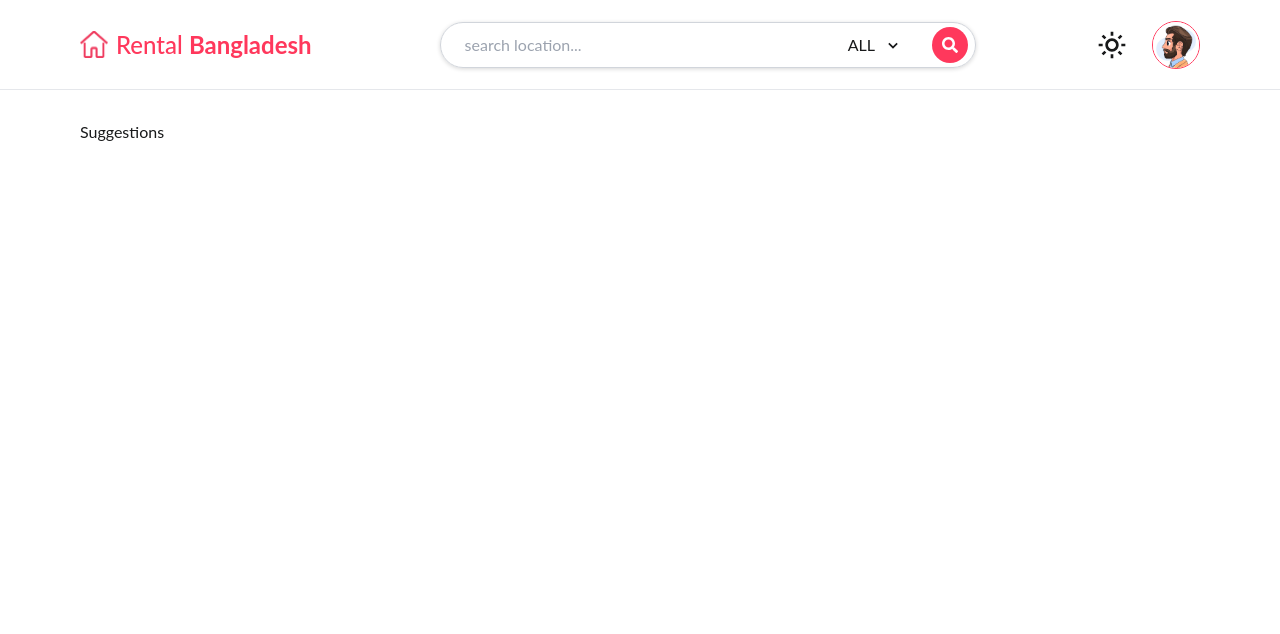
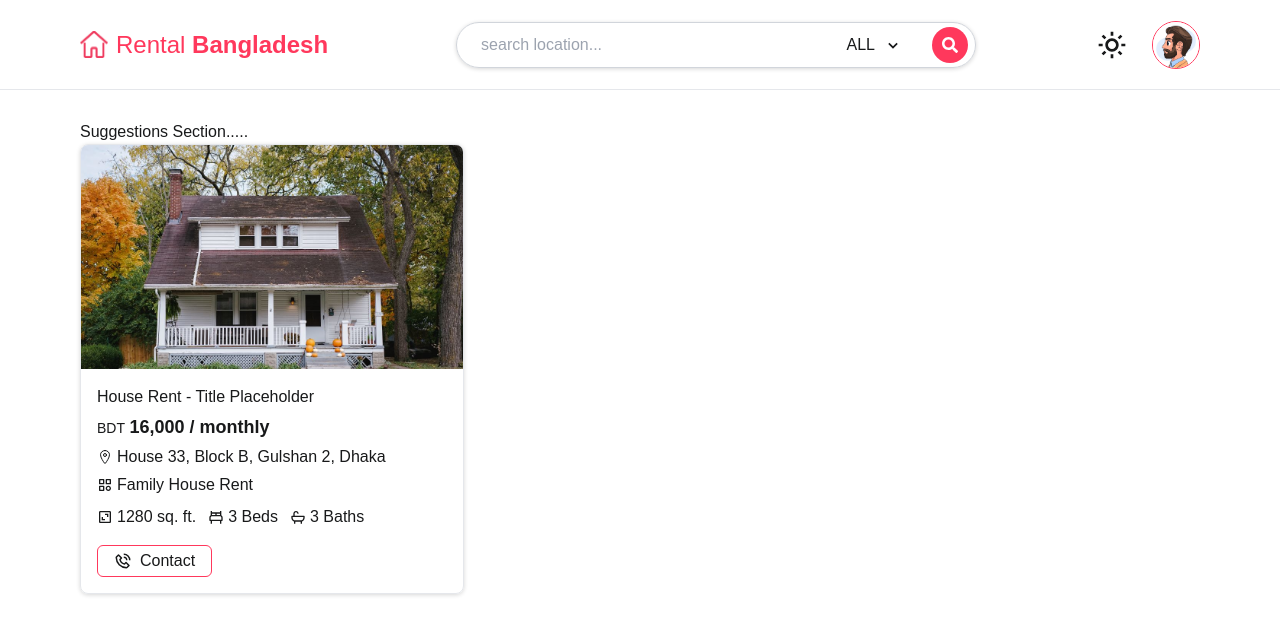
Before and after one commit to ZihadHossainNayem/Rental-Bangladesh-App, a React (Create React App) app: page / in a window 1280 px wide. Shown: the top 634 px of the page. Built offline with nearby package versions, Linux system fonts and the light colour scheme.

Commit message:
feature: card, contact pop up

```diff
--- /dev/null
+++ b/src/components/CardHome.js
@@ -0,0 +1,139 @@
+import React, { useState } from "react";
+import placeholderImg from "../assets/placeholder.jpg";
+
+import { BiBed, BiBath, BiArea, BiPhoneCall, BiCategory } from "react-icons/bi";
+import { RiSendPlaneLine } from "react-icons/ri";
+import { BsWhatsapp } from "react-icons/bs";
+import { IoLocationOutline, IoClose } from "react-icons/io5";
+
+export const CardHome = () => {
+  /* state for showing phone number */
+  const [showPhoneNumber, setShowPhoneNumber] = useState(false);
+
+  /* handing whatsapp message button */
+  const handleSendWhatsAppMessage = () => {
+    const url = `https://api.whatsapp.com/send?phone=${encodeURIComponent(
+      +8801551942841
+    )}`;
+    window.open(url, "_blank");
+  };
+
+  /* handling form submit */
+  const handleFormSubmit = () => {};
+  return (
+    <div className=" max-w-sm shadow-1 rounded-lg overflow-hidden border dark:border-gray-700">
+      {/* image */}
+      <img
+        src={placeholderImg}
+        alt="cardImg"
+        className="w-full h-56 object-cover"
+      />
+      {/* rental details */}
+      <div className="px-4 py-4">
+        {/* title, price, location category*/}
+        <div className="space-y-1">
+          <h1>House Rent - Title Placeholder</h1>
+          <p>
+            <span className="text-sm">BDT</span>{" "}
+            <span className="font-semibold text-lg">16,000 / monthly</span>
+          </p>
+          <p className="flex items-center gap-1">
+            <IoLocationOutline />
+            House 33, Block B, Gulshan 2, Dhaka
+          </p>
+          <p className="flex items-center gap-1">
+            <BiCategory /> Family House Rent
+          </p>
+        </div>
+        {/* room and space details */}
+        <div className="flex gap-3 py-2">
+          <span className="flex items-center gap-1">
+            <BiArea /> 1280 sq. ft.
+          </span>
+          <span className="flex items-center gap-1">
+            <BiBed /> 3 Beds
+          </span>
+          <span className="flex items-center gap-1">
+            <BiBath /> 3 Baths
+          </span>
+        </div>
+        {/* button - contact call email  */}
+        <div className="flex gap-4 pt-2">
+          <button
+            onClick={() => setShowPhoneNumber(!showPhoneNumber)}
+            className="flex items-center gap-2 border px-4 py-[3px] rounded-md border-fuchsiaPink hover:bg-fuchsiaPink hover:text-white"
+          >
+            <BiPhoneCall className="text-lg" />
+            Contact
+          </button>
+          {showPhoneNumber && (
+            <>
+              <div
+                className="fixed top-0 left-0 w-screen h-screen bg-black opacity-50 dark:opacity-80 z-[100]"
+                onClick={() => setShowPhoneNumber(false)} // Close the pop-up when the dark overlay is clicked
+              ></div>
+              {/* contact pop up window */}
+              <div className="md:w-[700px] w-[96%] px-4 py-8 border dark:border-gray-700 fixed top-1/2 left-1/2 transform -translate-x-1/2 -translate-y-1/2 bg-white dark:bg-darkCol rounded-md shadow-md z-[101]">
+                <button
+                  onClick={() => setShowPhoneNumber(!showPhoneNumber)}
+                  className="absolute -top-3 -right-3 bg-white dark:bg-darkCol text-2xl border dark:border-gray-700 rounded-[50%] p-2 shadow-md"
+                >
+                  <IoClose className="text-fuchsiaPink" />
+                </button>
+                {/* phone */}
+                <a
+                  href="tel:+8801551942841"
+                  className="flex items-center gap-2 w-[320px]"
+                >
+                  <BiPhoneCall className="text-xl w-6 text-fuchsiaPink" /> Phone
+                  Number:
+                  <span className="font-semibold">+880 1551942841</span>
+                </a>
+                {/* whatsapp */}
+                <button
+                  onClick={handleSendWhatsAppMessage}
+                  className="flex items-center gap-2 mt-4"
+                >
+                  <BsWhatsapp className="text-lg w-6 text-fuchsiaPink" />
+                  WhatsApp:
+                  <span className="font-semibold">+880 1551942841</span>
+                </button>
+                {/* email form */}
+                <form onSubmit={handleFormSubmit} className="mt-10 w-full">
+                  {/* name */}
+                  <div className="flex flex-col w-4/5 gap-2 mx-4">
+                    <label htmlFor="name">Your Name:</label>
+                    <input
+                      type="text"
+                      id="name"
+                      required
+                      className="border border-gray-300 dark:border-gray-700 bg-transparent shadow-sm px-2 py-2 focus:outline-none"
+                    />
+                  </div>
+                  {/* message */}
+                  <div className="mt-4 flex flex-col w-4/5 gap-2 mx-4">
+                    <label htmlFor="message">Message:</label>
+                    <textarea
+                      name="message"
+                      id="message"
+                      rows={6}
+                      className="border border-gray-300 dark:border-gray-700 bg-transparent shadow-sm px-2 py-2 focus:outline-none"
+                    ></textarea>
+                  </div>
+                  {/* form send button */}
+                  <button
+                    type="submit"
+                    className="flex items-center mx-4 mt-4 border border-fuchsiaPink px-4 py-2 gap-2 rounded hover:bg-fuchsiaPink hover:text-white group"
+                  >
+                    Send Mail
+                    <RiSendPlaneLine className="text-lg text-fuchsiaPink group-hover:text-white" />
+                  </button>
+                </form>
+              </div>
+            </>
+          )}
+        </div>
+      </div>
+    </div>
+  );
+};
--- a/src/components/Navbar.js
+++ b/src/components/Navbar.js
@@ -49,7 +49,7 @@ export const Navbar = ({ darkMode, setDarkMode }) => {
 
   return (
     //container
-    <div className="fixed top-0 lg:px-16 px-2 md:h-[90px] h-[80px] w-full flex items-center justify-between bg-white dark:bg-darkCol border-b dark:border-gray-700 z-[1000]">
+    <div className="fixed top-0 lg:px-16 px-2 h-[90px] w-full flex items-center justify-between bg-white dark:bg-darkCol border-b dark:border-gray-700 z-[99]">
       {/* right section */}
       {/* logo-icon */}
       <div>
--- a/src/components/Suggestions.js
+++ b/src/components/Suggestions.js
@@ -1,5 +1,14 @@
 import React from "react";
+import { CardHome } from "./CardHome";
 
 export const Suggestions = () => {
-  return <div className="mx-20 pt-[120px]">Suggestions</div>;
+  return (
+    <div className="md:mx-20 mx-3 pb-12 md:pt-[120px] pt-[100px]">
+      Suggestions Section.....
+      {/* card showcase section */}
+      <div>
+        <CardHome />
+      </div>
+    </div>
+  );
 };
--- a/src/index.css
+++ b/src/index.css
@@ -2,11 +2,11 @@
 @tailwind components;
 @tailwind utilities;
 @import url("https://fonts.googleapis.com/css2?family=Lato:ital,wght@0,100;0,300;0,400;0,700;0,900;1,100;1,300;1,400;1,700;1,900&display=swap");
-
+@import url("https://fonts.googleapis.com/css2?family=Poppins:wght@100;200;300;400;500;600;700;800;900&family=Raleway:wght@100;200;300;400;500;600;700;800;900&display=swap");
 * {
   margin: 0;
   padding: 0;
-  font-family: "Lato", sans-serif;
+  font-family: "Poppins", sans-serif;
 }
 
 .shadow-1 {
```
Also changed, not shown: src/assets/placeholder.jpg (added).
